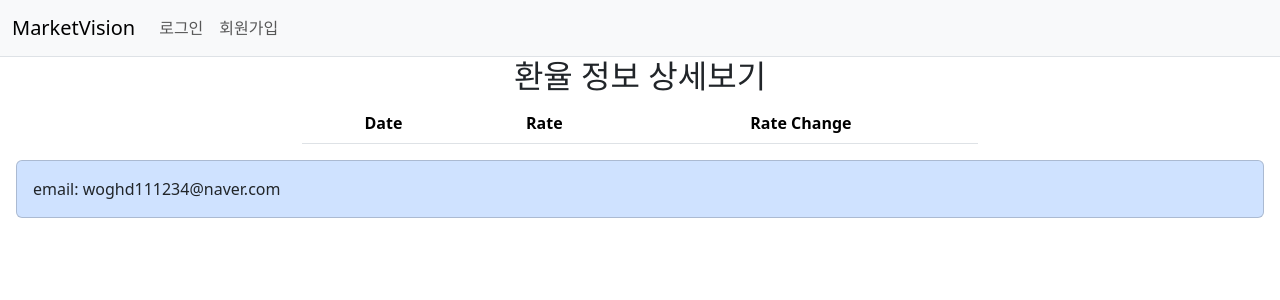
After one commit to kevin111234/finence_service, a Django app: template a_exchange_rate/templates/exchange_rate/rate_detail.html in a window 1280 px wide. The commit adds this page. Shown: the top 300 px of the page. Run offline with Django 5.2, Linux system fonts and the light colour scheme; the template is opened without the code that fills it, so the values that code supplies are empty; parts of the project's set-up code (start-up, migrations or seed data) failed here and were passed over; some libraries are stand-ins or nearby versions.

Commit message:
환율 디테일 페이지 생성 후 데이터 삽입

```diff
--- /dev/null
+++ b/a_exchange_rate/templates/exchange_rate/rate_detail.html
@@ -0,0 +1,25 @@
+{% extends "base.html" %}
+
+{% block title %}Exchange Rate 세부환율{% endblock %}
+
+{% block content %}
+<div class="container text-center" style="width: 700px;">
+    <h2>환율 정보 상세보기</h2>
+    <div>
+        <table class="table">
+            <tr>
+                <th>Date</th>
+                <th>Rate</th>
+                <th>Rate Change</th>
+            </tr>
+            {% for change in rate_changes %}
+            <tr>
+                <td>{{ change.date }}</td>
+                <td>{{ change.rate }}</td>
+                <td>{{ change.rate_change }}</td>
+            </tr>
+            {% endfor %}
+        </table>
+    </div>
+</div>
+{% endblock %}
--- a/a_exchange_rate/urls.py
+++ b/a_exchange_rate/urls.py
@@ -5,4 +5,5 @@ app_name = 'exchange_rate'
 
 urlpatterns = [
     path('', views.main, name='main'),
+    path('rate_detail', views.rate_detail, name='rate_detail')
 ]
--- a/requirements.txt
+++ b/requirements.txt
@@ -6,3 +6,4 @@ django-apscheduler == 0.6.2
 requests == 2.31.0
 bs4 == 0.0.2
 pandas == 2.2.2
+plotly == 5.22.0
--- a/templates/base.html
+++ b/templates/base.html
@@ -11,6 +11,7 @@
     <!--bootstrap css-->
     <link href="https://cdn.jsdelivr.net/npm/bootstrap@5.3.3/dist/css/bootstrap.min.css" rel="stylesheet"
         integrity="sha384-QWTKZyjpPEjISv5WaRU9OFeRpok6YctnYmDr5pNlyT2bRjXh0JMhjY6hW+ALEwIH" crossorigin="anonymous">
+    <script src="https://cdn.plot.ly/plotly-latest.min.js"></script>
 </head>
 <body>
     <header>
```
Also changed, not shown: a_exchange_rate/templates/exchange_rate/main.html (+11 -4 lines), a_exchange_rate/views.py (+36 -3 lines).
